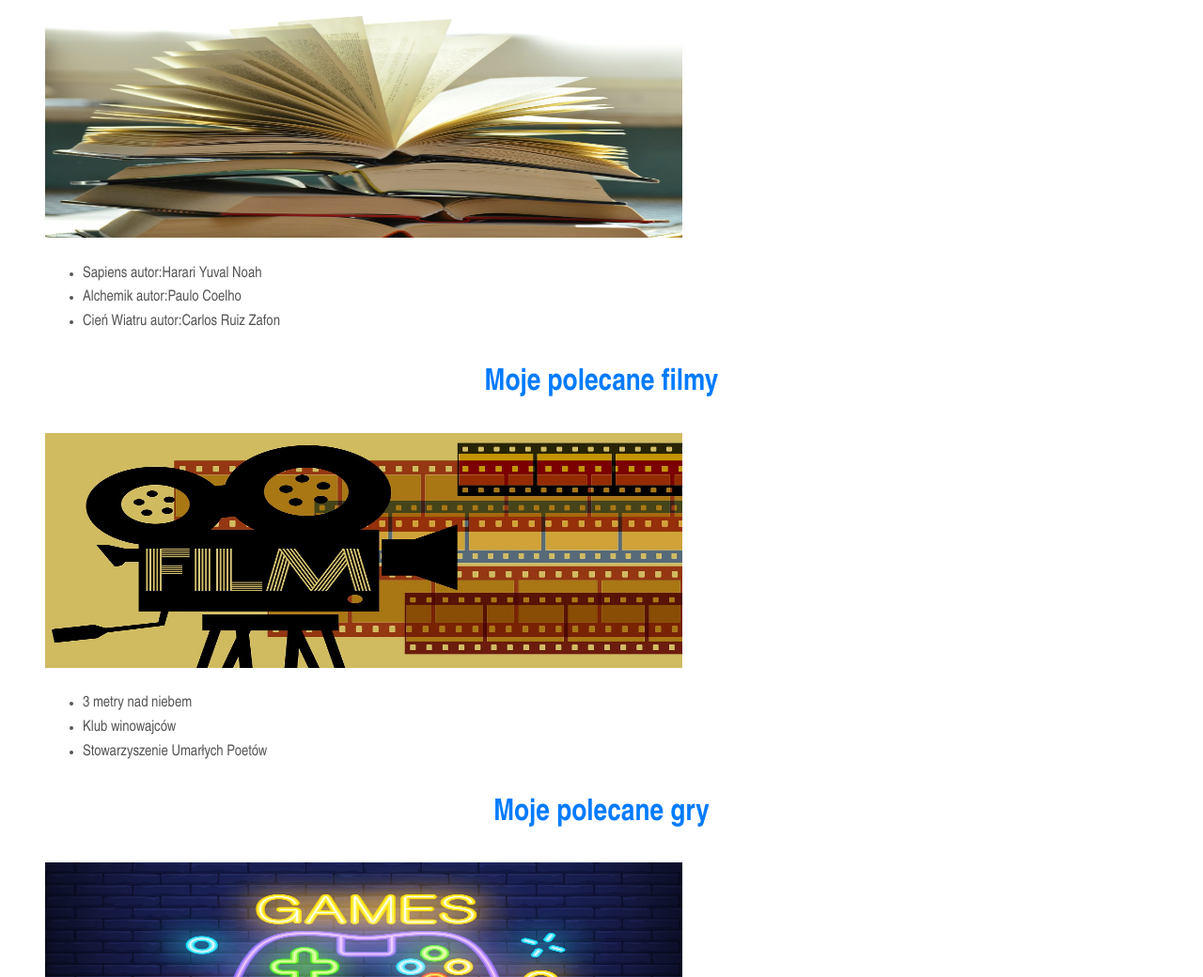
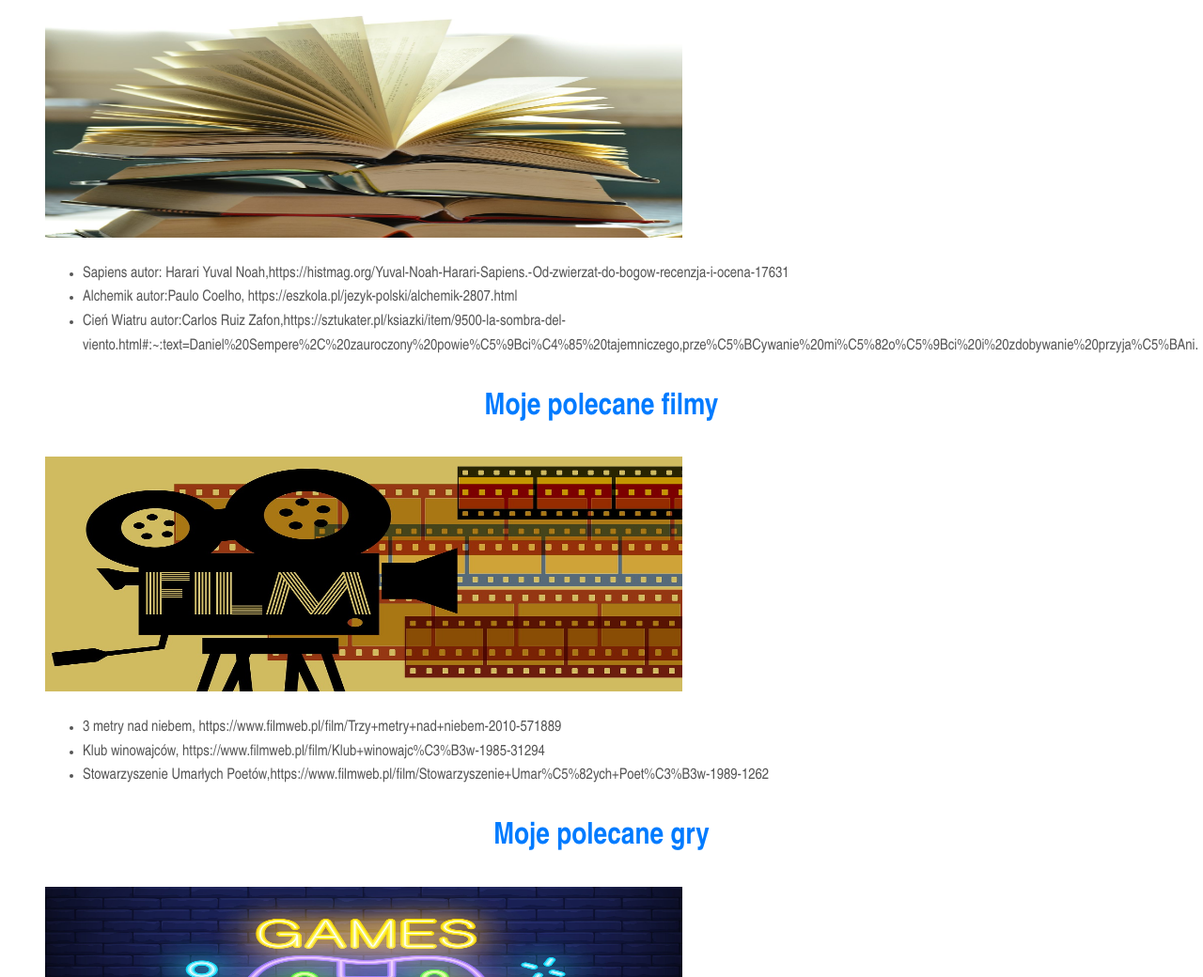
Before and after one commit to Mateusz1f/Projekt_szko-a, a plain HTML site: page polecam.html in a window 1280 px wide. Shown: the part 423-1463 px from the top of the page at 94% size. Drawn offline with Linux system fonts and the light colour scheme.

Commit message:
Update polecam.html

```diff
--- a/polecam.html
+++ b/polecam.html
@@ -22,16 +22,16 @@
         <h2>Moje polecane książki</h2>
 		 <img src="k.jpg"  width="678" height="250" />
         <ul>
-            <li>Sapiens autor:Harari Yuval Noah</li>
-            <li>Alchemik autor:Paulo Coelho</li>
-            <li>Cień Wiatru autor:Carlos Ruiz Zafon</li>
+            <li>Sapiens autor: Harari Yuval Noah,https://histmag.org/Yuval-Noah-Harari-Sapiens.-Od-zwierzat-do-bogow-recenzja-i-ocena-17631  </li>
+            <li>Alchemik autor:Paulo Coelho, https://eszkola.pl/jezyk-polski/alchemik-2807.html</li>
+            <li>Cień Wiatru autor:Carlos Ruiz Zafon,https://sztukater.pl/ksiazki/item/9500-la-sombra-del-viento.html#:~:text=Daniel%20Sempere%2C%20zauroczony%20powie%C5%9Bci%C4%85%20tajemniczego,prze%C5%BCywanie%20mi%C5%82o%C5%9Bci%20i%20zdobywanie%20przyja%C5%BAni. </li>
         </ul>
         <h2>Moje polecane filmy</h2>
 		 <img src="f.jpg" alt="pulpit" width="678" height="250" />
         <ul>
-            <li>3 metry nad niebem</li>
-            <li>Klub winowajców</li>
-            <li>Stowarzyszenie Umarłych Poetów</li>
+            <li>3 metry nad niebem, https://www.filmweb.pl/film/Trzy+metry+nad+niebem-2010-571889</li>
+            <li>Klub winowajców, https://www.filmweb.pl/film/Klub+winowajc%C3%B3w-1985-31294</li>
+            <li>Stowarzyszenie Umarłych Poetów,https://www.filmweb.pl/film/Stowarzyszenie+Umar%C5%82ych+Poet%C3%B3w-1989-1262 </li>
         </ul>
         <h2>Moje polecane gry</h2>
 		 <img src="g.jpg" alt="pulpit" width="678" height="250" />
```
